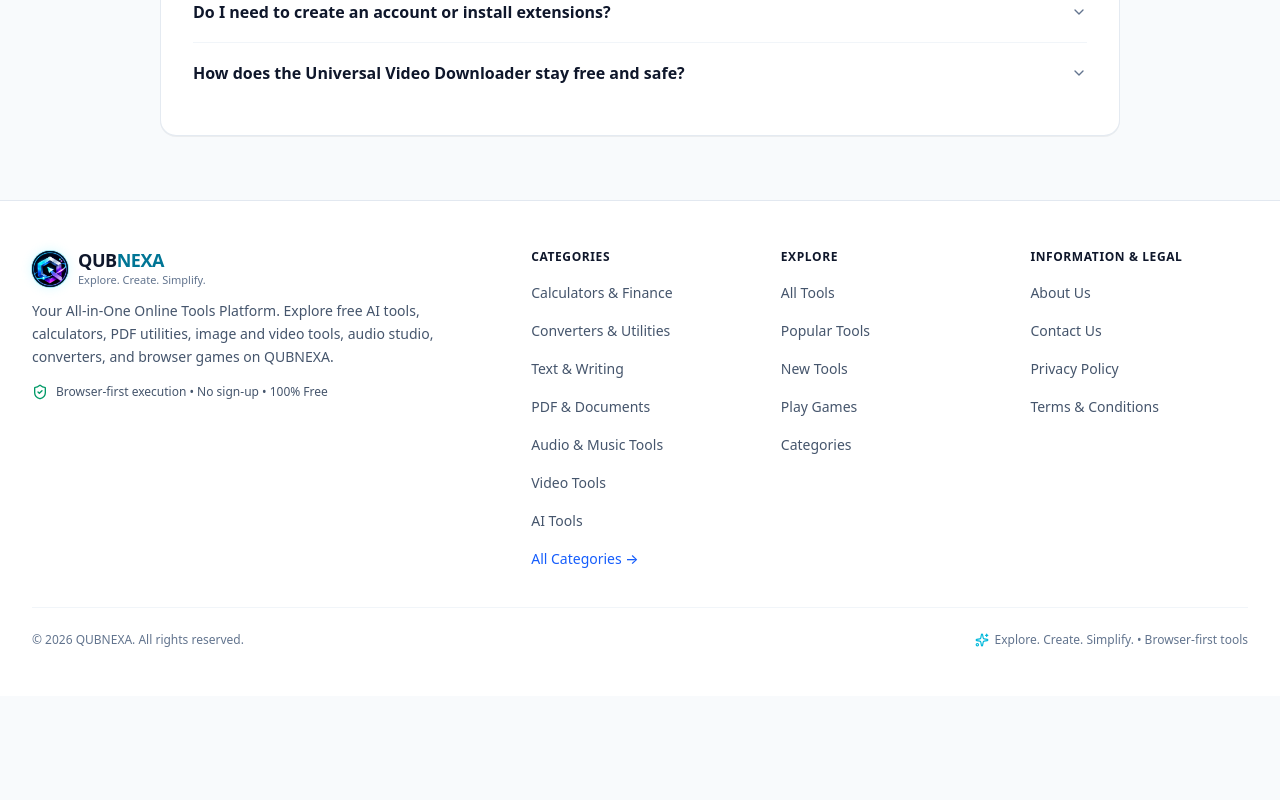
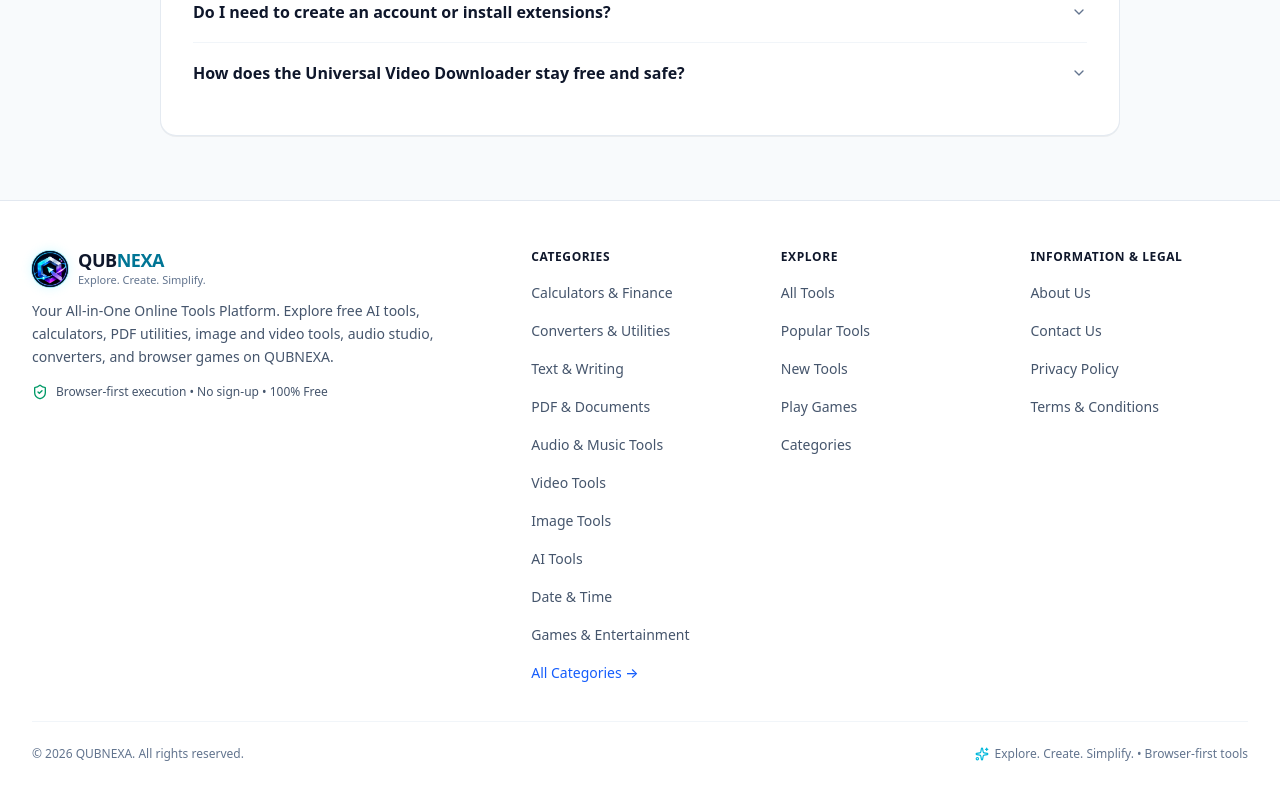
Before and after one commit to gaming7059-code/qubnexa.online, a React (Vite) app: page / in a window 1280 px wide. Shown: the part 4809-5609 px from the top of the page. Before the commit the page ends 5505 px from the top, so only its background shows below. Built offline with nearby package versions, Linux system fonts and the light colour scheme; no server answers.

Commit message:
fix: add missing footer category links

```diff
--- a/src/components/common/Footer.tsx
+++ b/src/components/common/Footer.tsx
@@ -87,8 +87,23 @@ export const Footer: React.FC = () => {
                   </NavLink>
                 </li>
                 <li>
+                  <NavLink to="/categories/image-tools" className={footerNavLinkClass}>
+                    Image Tools
+                  </NavLink>
+                </li>
+                <li>
                   <NavLink to="/categories/ai-tools" className={footerNavLinkClass}>
                     AI Tools
+                  </NavLink>
+                </li>
+                <li>
+                  <NavLink to="/categories/date-time" className={footerNavLinkClass}>
+                    Date &amp; Time
+                  </NavLink>
+                </li>
+                <li>
+                  <NavLink to="/categories/games" className={footerNavLinkClass}>
+                    Games &amp; Entertainment
                   </NavLink>
                 </li>
                 <li>
```
